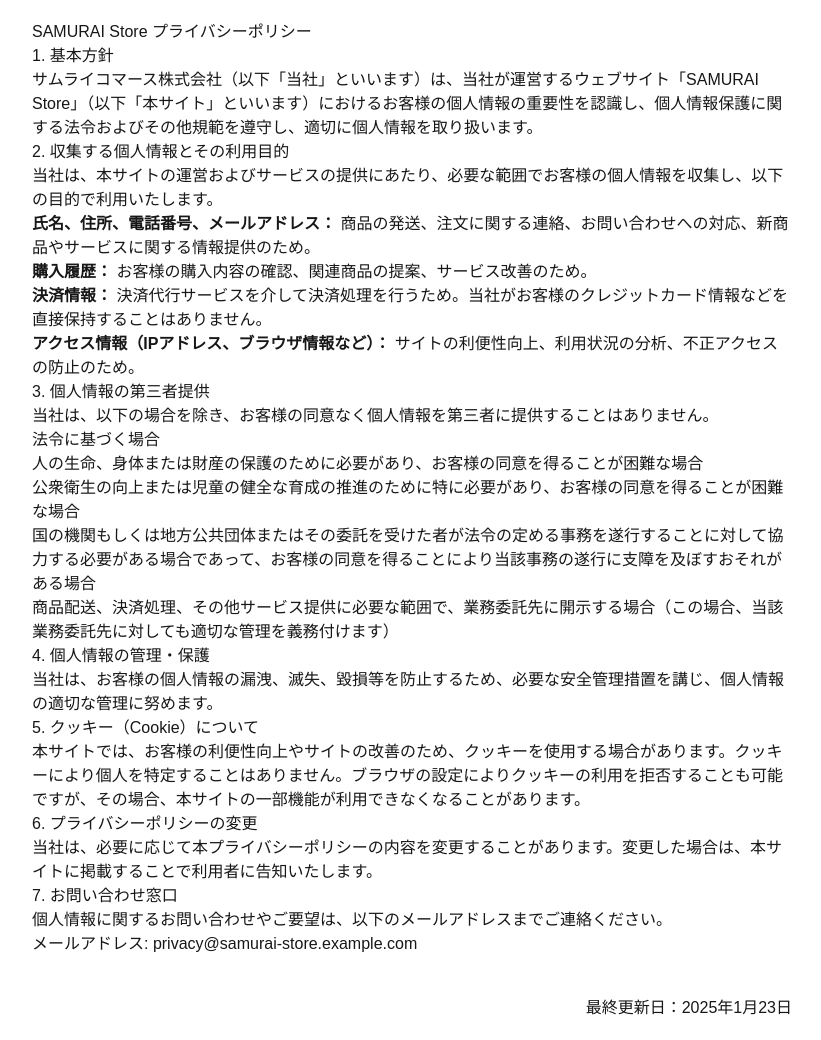
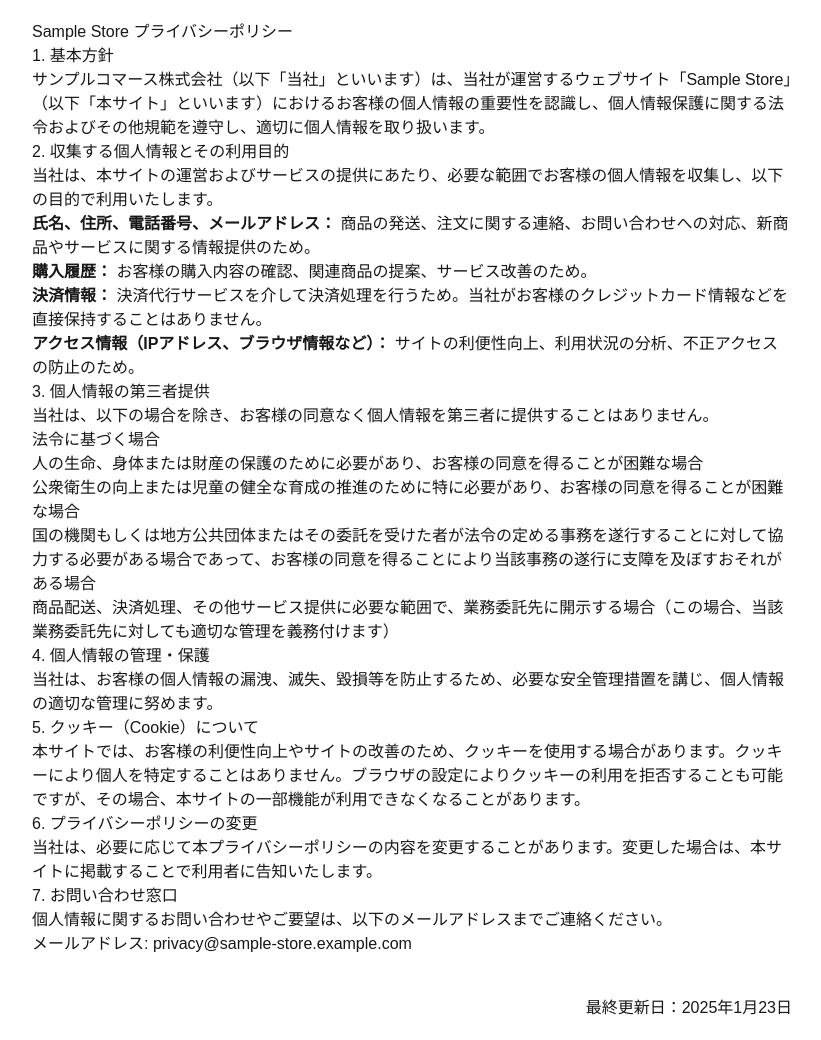
Before and after one commit to Dan-W1210/Sample-Store, a Next.js app in the folder sample-store/: page /privacy in a window 1280 px wide. Shown: the whole page, without its empty margins (228-1049 px from the left). Built offline with nearby package versions, Linux system fonts and the light colour scheme.

Commit message:
プライバシーポリシー、利用規約page追加

```diff
--- a/sample-store/src/app/privacy/page.tsx
+++ b/sample-store/src/app/privacy/page.tsx
@@ -4,10 +4,10 @@
 export default function PrivacyPolicyPage() {
   return (
     <main style={{ padding: '20px', maxWidth: '800px', margin: '0 auto' }}>
-      <h1>SAMURAI Store プライバシーポリシー</h1>
+      <h1>Sample Store プライバシーポリシー</h1>
 
       <h2>1. 基本方針</h2>
-      <p>サムライコマース株式会社（以下「当社」といいます）は、当社が運営するウェブサイト「SAMURAI Store」（以下「本サイト」といいます）におけるお客様の個人情報の重要性を認識し、個人情報保護に関する法令およびその他規範を遵守し、適切に個人情報を取り扱います。</p>
+      <p>サンプルコマース株式会社（以下「当社」といいます）は、当社が運営するウェブサイト「Sample Store」（以下「本サイト」といいます）におけるお客様の個人情報の重要性を認識し、個人情報保護に関する法令およびその他規範を遵守し、適切に個人情報を取り扱います。</p>
 
       <h2>2. 収集する個人情報とその利用目的</h2>
       <p>当社は、本サイトの運営およびサービスの提供にあたり、必要な範囲でお客様の個人情報を収集し、以下の目的で利用いたします。</p>
@@ -39,7 +39,7 @@
 
       <h2>7. お問い合わせ窓口</h2>
       <p>個人情報に関するお問い合わせやご要望は、以下のメールアドレスまでご連絡ください。</p>
-      <p>メールアドレス: privacy@samurai-store.example.com</p>
+      <p>メールアドレス: privacy@sample-store.example.com</p>
 
       <p style={{ textAlign: 'right', marginTop: '40px' }}>最終更新日：2025年1月23日</p>
     </main>
```
